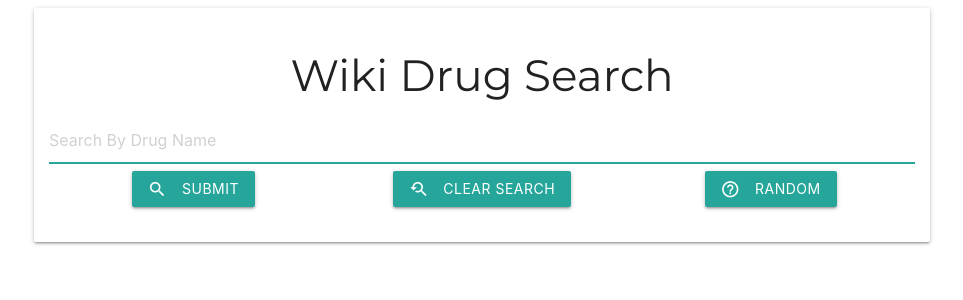
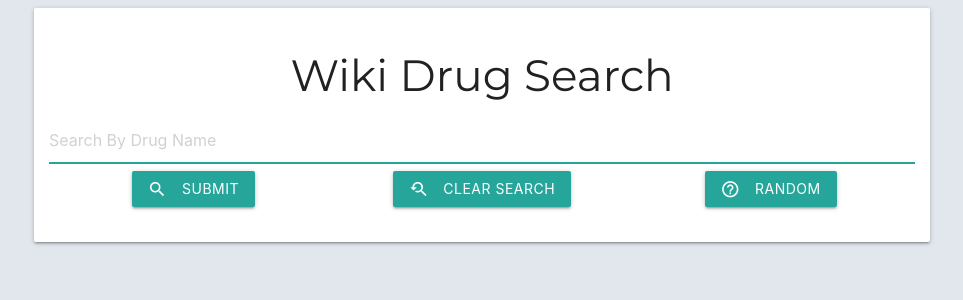
Before and after one commit to Jonifwun/wikidrugsearch, a React (Create React App) app: page / in a window 1280 px wide. Shown: the top 300 px of the page, without its empty margins (158-1121 px from the left). Built offline with nearby package versions, Linux system fonts and the light colour scheme.

Commit message:
create main component and improve img search

```diff
--- a/src/App.css
+++ b/src/App.css
@@ -9,6 +9,10 @@
 
 h3{
   font-family: 'Montserrat';
+}
+
+body{
+  background-color: rgba(219, 225, 233, 0.795);
 }
 
 .card{
--- a/src/App.js
+++ b/src/App.js
@@ -1,7 +1,5 @@
-import React from 'react';
-import './App.css';
-import ResultDisplayCard from './Components/ResultDisplayCard.js'
-import NoResultCard from './Components/NoResultCard.js'
+import React from 'react'
+import Main from './Components/Main'
 
 class App extends React.Component {
 
@@ -68,18 +66,15 @@ class App extends React.Component {
           if(response.ok){
             return response.json()
           } else {
-            console.log(response.status)
             this.resetState()
             return Promise.reject(`You have a ${response.status} error`)
           }
 
         })
         .then(data => {
+          const description = data.description.toLowerCase()
 
-          console.log(data)
-          const description = data.description
-
-          const descriptions = ['chemical', 'medication', 'drug'];
+          const descriptions = ['chemical', 'medication', 'drug', 'antibiotic', 'enantiomers', 'inhibitor', 'racemic'];
 
           const filtered = descriptions.filter((desc) => {
             return (
@@ -96,9 +91,10 @@ class App extends React.Component {
           }
 
             if(data.title !== "Not found."){
+              console.log(data)
                 this.setState({
                   title: data.title,
-                  imgsrc: data.thumbnail.source,
+                  // imgsrc: data.thumbnail.source,
                   description: data.description,
                   extract: data.extract,
                   pageID: data.pageid,
@@ -111,10 +107,14 @@ class App extends React.Component {
             }
 
 
-            fetch(`https://en.wikipedia.org/api/rest_v1/page/media-list/${searchValue}`)
+            //FETCH MEDIA ITEMS AND CHECK FOR SYNTHESIS
+            return fetch(`https://en.wikipedia.org/api/rest_v1/page/media-list/${searchValue}`)
               .then(response => response.json())
               .then(data => {
-
+                console.log(data)
+                this.setState({
+                  imgsrc: data.items[0].srcset[0].src
+                })
                 const synthesis = data.items.filter((item) => {
                   let mediaDesc = ''
                   if(item.caption){
@@ -134,14 +134,13 @@ class App extends React.Component {
                 }
               })
 
+
         }).catch((err) => {
           console.log(err)
           this.setState({
           searchSuccess: false,
-          // searched: false
           })
         })
-          // this.resetState()
       }
 
 
@@ -150,36 +149,12 @@ class App extends React.Component {
     // const text = this.state.loading ? "loading..." : null;
 
     return (
-      <div className="App">
-        <div className="container">
-        <div className="card">
-        <h3>Wiki Drug Search</h3>
-        <div id="searchForm" className="input-field">
-      <form>
-        <input id="searchDrug" className="materialize-textarea" value={this.state.drugSearchTerm || ''} onChange={this.changeDrugSearchTerm} name="search" placeholder="Search By Drug Name" autoFocus></input>
-        <div className="row">
-          <div className="col s12 m4">
-            <button id="searchButt" className="btn waves-effect waves-light " onClick={this.searchWiki} type="submit" name="action"><i className="material-icons left">search</i>Submit</button>
-          </div>
-          <div className="col s12 m4">
-            <button id="clear" className="btn waves-effect waves-light "><i className="material-icons left">youtube_searched_for</i>Clear Search</button>
-          </div>
-          <div className="col s12 m4">
-            <button id="searchButt" className="btn waves-effect waves-light " type="submit" name="action"><i className="material-icons left">help_outline</i>Random</button>
-          </div>
-        </div>
-      </form>
-          </div>
-    </div>
-
-      <div id="output">
-      <ResultDisplayCard data={this.state}/>
-      <NoResultCard searchSuccess={this.state.searchSuccess} pageID={this.state.pageID}/>
-    </div>
-
-
-    </div>
-      </div>
+      <Main
+        data={this.state}
+        searchWiki={this.searchWiki}
+        changeDrugSearchTerm={this.changeDrugSearchTerm}
+        resetState={this.resetState}
+      />
     );
 }
 }
--- /dev/null
+++ b/src/Components/Main.js
@@ -0,0 +1,47 @@
+import React, { Component} from 'react'
+import '../App.css';
+import ResultDisplayCard from './ResultDisplayCard.js'
+import NoResultCard from './NoResultCard.js'
+
+class Main extends Component{
+
+  render(){
+    const data = this.props.data
+    return(
+      <div className="App">
+      <div className="container">
+      <div className="card">
+      <h3>Wiki Drug Search</h3>
+      <div id="searchForm" className="input-field">
+    <form>
+      <input id="searchDrug" className="materialize-textarea" value={data.drugSearchTerm || ''} onChange={this.props.changeDrugSearchTerm} name="search" placeholder="Search By Drug Name" autoFocus></input>
+      <div className="row">
+        <div className="col s12 m4">
+          <button id="searchButt" className="btn waves-effect waves-light " onClick={this.props.searchWiki} type="submit" name="action"><i className="material-icons left">search</i>Submit</button>
+        </div>
+        <div className="col s12 m4">
+          <button id="clear" className="btn waves-effect waves-light "><i className="material-icons left">youtube_searched_for</i>Clear Search</button>
+        </div>
+        <div className="col s12 m4">
+          <button id="searchButt" className="btn waves-effect waves-light " type="submit" name="action"><i className="material-icons left">help_outline</i>Random</button>
+        </div>
+      </div>
+    </form>
+        </div>
+  </div>
+
+    <div id="output">
+      <ResultDisplayCard data={this.props.data}/>
+      <NoResultCard searchSuccess={this.props.data.searchSuccess} pageID={this.props.data.pageID}/>
+    </div>
+
+
+  </div>
+  </div>
+    )
+
+  }
+
+}
+
+export default Main
```
